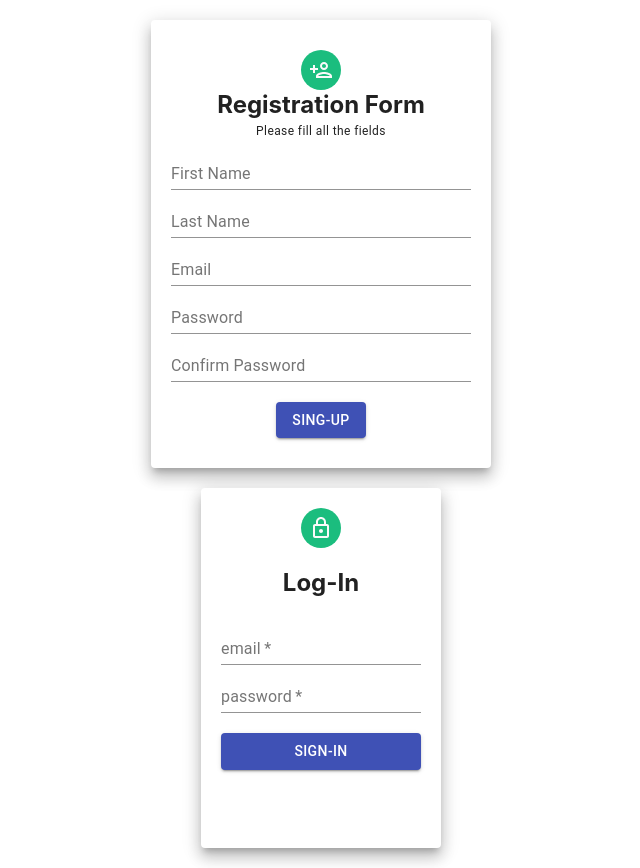
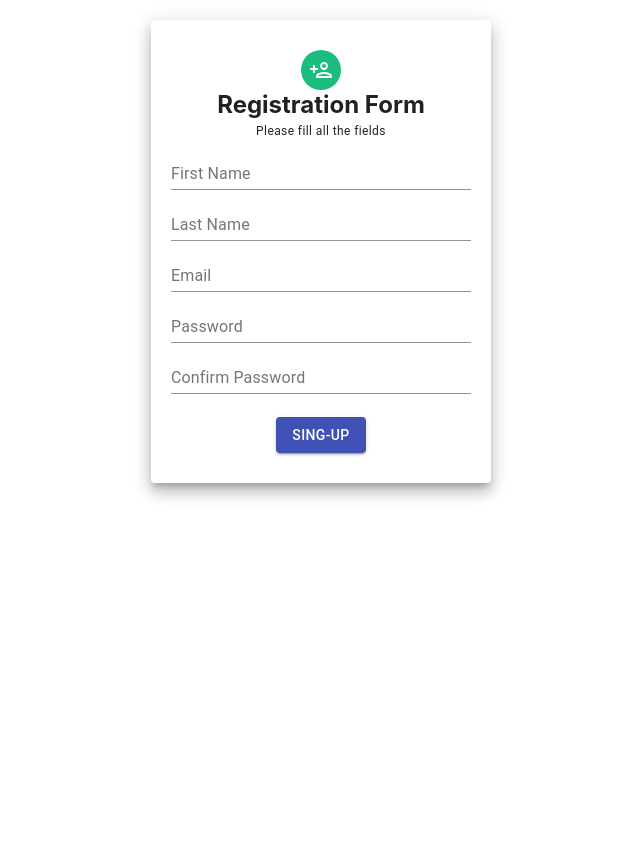
Before and after one commit to RakeshSR10/EmployeePayroll-FrontEnd-ReactJS, a React (Create React App) app: page / in a window 1280 px wide. Shown: the whole page, without its empty margins (319-959 px from the left). After the commit the page ends 800 px from the top, so only its background shows below. Built offline with nearby package versions, Linux system fonts and the light colour scheme.

Commit message:
feat: validating Register form using YUP and Formik

```diff
--- a/package.json
+++ b/package.json
@@ -9,11 +9,13 @@
     "@testing-library/react": "^11.2.7",
     "@testing-library/user-event": "^12.8.3",
     "bootstrap": "^5.0.2",
+    "formik": "^2.2.9",
     "react": "^17.0.2",
     "react-bootstrap": "^1.6.1",
     "react-dom": "^17.0.2",
     "react-scripts": "4.0.3",
-    "web-vitals": "^1.1.2"
+    "web-vitals": "^1.1.2",
+    "yup": "^0.32.9"
   },
   "scripts": {
     "start": "react-scripts start",
--- a/src/App.js
+++ b/src/App.js
@@ -1,14 +1,13 @@
 import React from 'react';
 import './App.css';
 import Register from './components/pages/registerForm.js';
-import Login from './components/pages/loginForm.js';
+//import Login from './components/pages/loginForm.js';
 
 
 function App() {
   return (
         <div className="App">
           <Register />
-          <Login />
         </div>
         );
 }
--- a/src/components/pages/loginForm.js
+++ b/src/components/pages/loginForm.js
@@ -2,7 +2,8 @@ import { Grid, Paper, Avatar, TextField, Button } from '@material-ui/core';
 import LockOutlinedIcon from '@material-ui/icons/LockOutlined';
 import React from 'react'
 
-const Login = () => {
+class Login extends React.Component {
+    render() {
         const paperStyle = {padding:20, height:'40vh', width:200, margin:"20px auto"}
         const avatarStyle = {backgroundColor:'#1bbd7e'}
         const marginTop = {marginTop:20}
@@ -20,5 +21,6 @@ const Login = () => {
             </Grid>
         )
     }
+}
 
 export default Login;
--- a/src/components/pages/registerForm.js
+++ b/src/components/pages/registerForm.js
@@ -1,7 +1,8 @@
 import React from 'react';
 import { Grid, Paper, Avatar, Typography, TextField, Button } from '@material-ui/core';
 import PersonAddOutlinedIcon from '@material-ui/icons/PersonAddOutlined';
-
+import {Formik, Field, Form, ErrorMessage} from 'formik'
+import * as Yup from 'yup'
 
 class Register extends React.Component  {
 
@@ -11,6 +12,30 @@ render() {
     const avatarStyle = {backgroundColor:'#1bbd7e'}
     const marginTop = {marginTop:20}
 
+    const initialValues = {
+        firstName: '',
+        lastName: '',
+        email: '',
+        password: '',
+        confirmPassword: '',
+    }
+
+    const validationSchema = Yup.object().shape({
+        firstName: Yup.string().min(3,"first name is too short").required("Required"),
+        lastName: Yup.string().min(1).required("Required"),
+        email: Yup.string().email('please enter valid email').required("Required"),
+        password: Yup.string().required("Required").min(8),
+        confirmPassword: Yup.string().oneOf([Yup.ref('password'), null], 'Passwords must match')
+    })
+
+    const onSubmit = (values, props) => {
+        console.log(values);
+        console.log(props);
+        setTimeout(() =>{
+            props.resetForm()
+            props.setSubmitting(false)
+        }, 2000)
+    }
     return (
             <Grid>
                 <Paper elevation={10} style={paperStyle}>
@@ -21,14 +46,18 @@ render() {
                         <h2 style={headerStyle}>Registration Form</h2>
                         <Typography variant='caption' gutterBottom>Please fill all the fields</Typography>
                     </Grid>
-                    <form>
-                        <TextField fullWidth label='First Name' placeholder='your first name' name="firstName"/>
-                        <TextField fullWidth label='Last Name' placeholder='your last name' name="lastName"/>
-                        <TextField fullWidth label='Email' placeholder=' your email' name="email"/>
-                        <TextField fullWidth label='Password' placeholder='your new password' name="password"/>
-                        <TextField fullWidth label='Confirm Password' placeholder='confirm your password' name="confirmPassword"/>
-                        <Button type='submit' variant='contained' color='primary' style={marginTop}>Sing-Up</Button>
-                    </form>
+                    <Formik initialValues={initialValues} onSubmit={onSubmit} validationSchema={validationSchema}>
+                        {(props) => (
+                            <Form>
+                                <Field as={TextField} fullWidth label='First Name' placeholder='your first name' helperText={<ErrorMessage name="firstName"/>} name="firstName"/>
+                                <Field as={TextField} fullWidth label='Last Name' placeholder='your last name' helperText={<ErrorMessage name="lastName"/>} name="lastName"/>
+                                <Field as={TextField} fullWidth label='Email' placeholder=' your email' helperText={<ErrorMessage name="email"/>} name="email"/>
+                                <Field as={TextField} fullWidth label='Password' placeholder='your new password' type="password" helperText={<ErrorMessage name="password"/>} name="password"/>
+                                <Field as={TextField} fullWidth label='Confirm Password' placeholder='confirm your password' type="password" helperText={<ErrorMessage name="confirmPassword"/>} name="confirmPassword"/>
+                                <Button type='submit' variant='contained' disabled={props.isSubmitting} color='primary' style={marginTop}>{props.isSubmitting ? "Loading" : "Sing-Up"}</Button>
+                            </Form>
+                        )}
+                    </Formik>
                 </Paper>
             </Grid>
         )
```
Also changed, not shown: 1 other file (tests, documents, lock files or other folders). Lines whose indentation alone changed are shown as unchanged.
